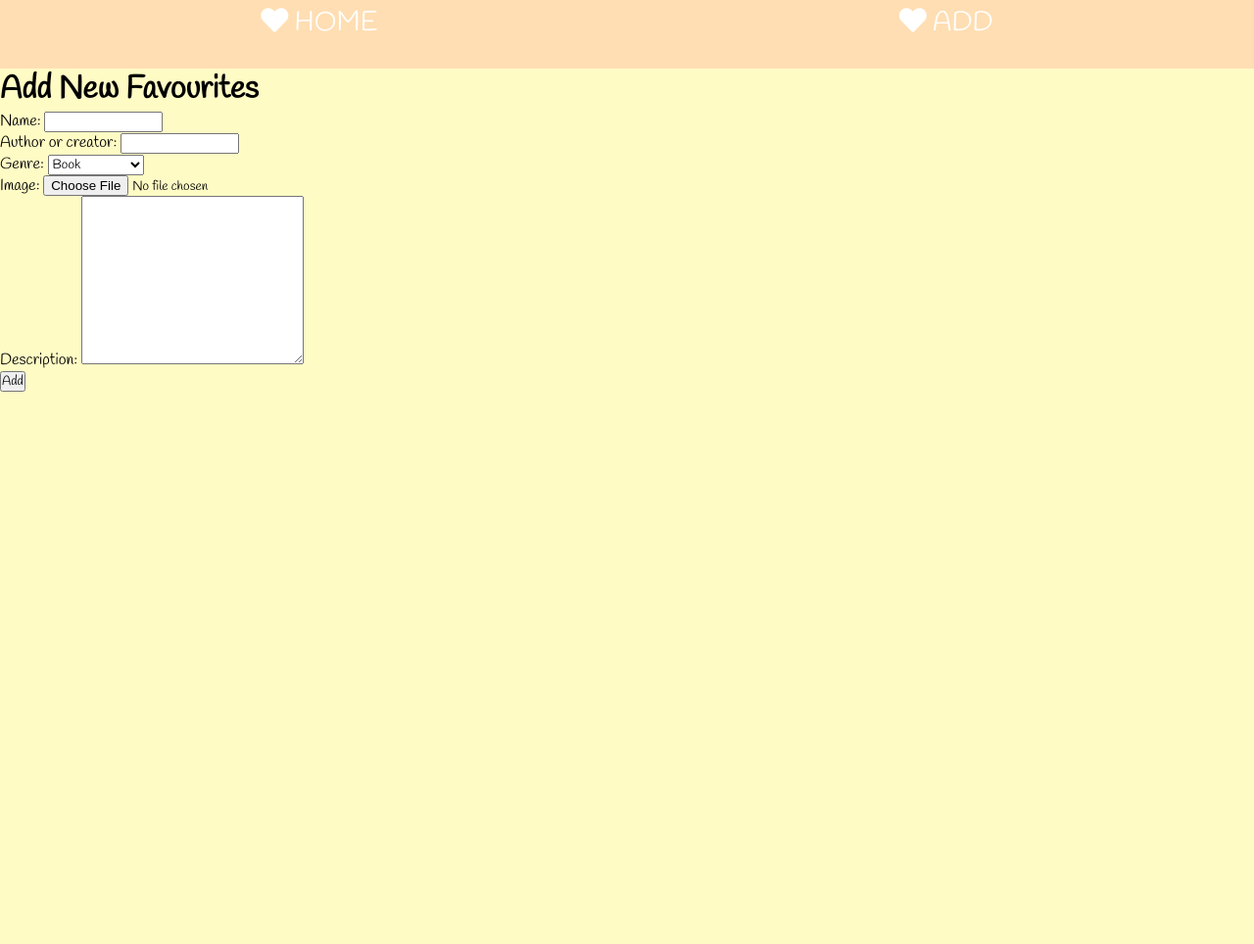
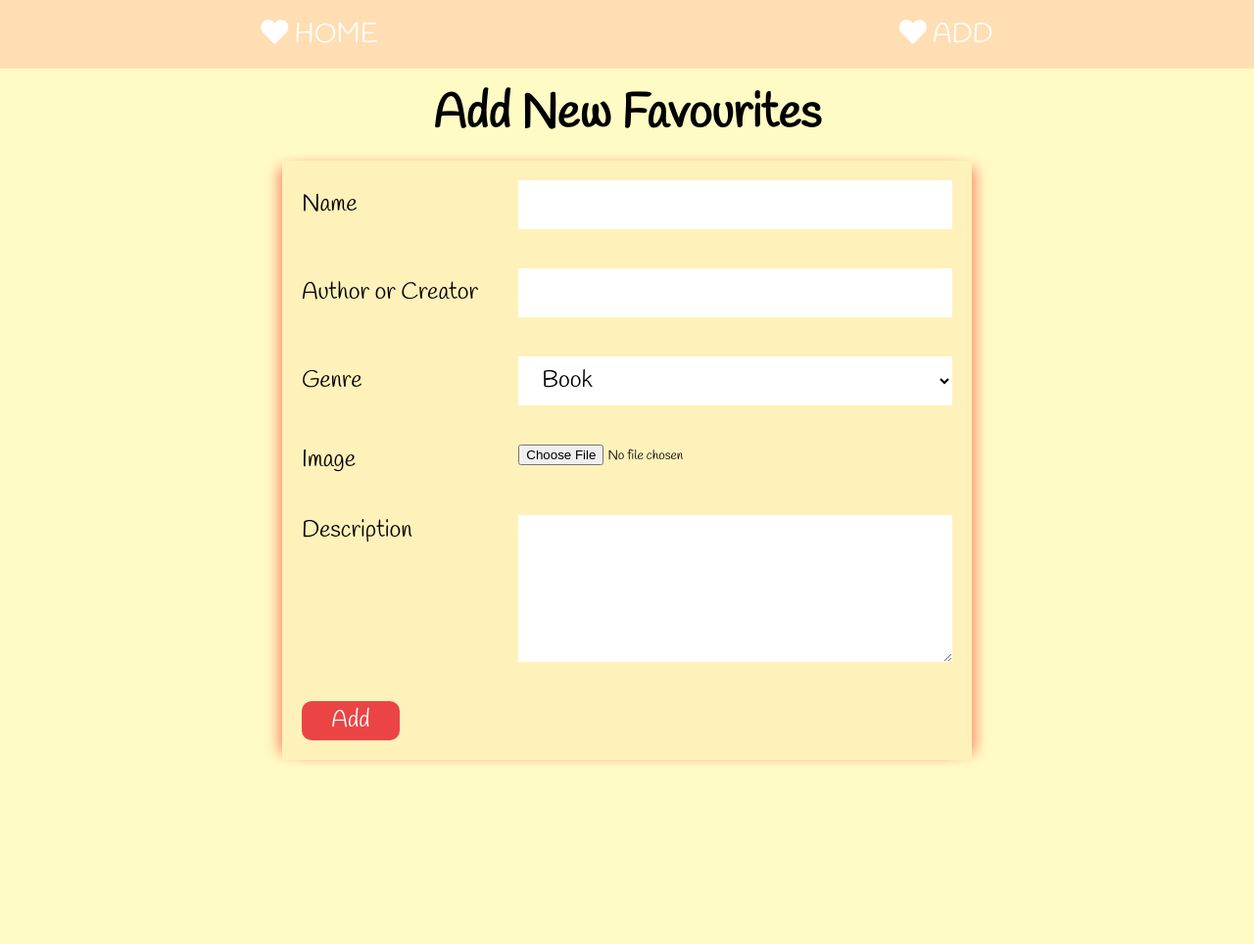
Before and after one commit to MahoMori/my_fav_list, a Django app: page /add/ in a window 1280 px wide. Shown: the whole page at 98% size. Before the commit the page ends 400 px from the top, so only its background shows below. Run offline with Django 3.2, Linux system fonts and the light colour scheme.

Commit message:
finished css

```diff
--- a/myfav/static/style.css
+++ b/myfav/static/style.css
@@ -14,7 +14,7 @@ body {
 
 /* ---------------------------- */
 /* base */
-header {
+nav {
     height: 70px;
     background-color: #ffdeb3;
 }
@@ -23,6 +23,7 @@ header {
     display: flex;
     justify-content: space-around;
     align-items: center;
+    height: 100%;
 }
 
 .nav-ul li{
@@ -206,7 +207,72 @@ hr {
 
 
 /* ---------------------------- */
-/* editmyfav.html */
+/* editmyfav.html & addfav.html*/
 .head-title {
     font-size: 3rem;
 }
+
+.error-msg {
+    color: #e93636;
+}
+
+.form-section {
+    position: relative;
+    height: 100vh;
+}
+
+.form-section form {
+    position: absolute;
+    left: 50%;
+    transform: translateX(-50%);
+    width: 55%;
+    padding: 20px;
+    background-color: #fff1ba;
+}
+
+.form-row {
+    display: grid;
+    grid-template-columns: 1fr 2fr;
+    margin-bottom: 40px;
+}
+
+.label {
+    font-size: 1.5rem;
+}
+
+.label-center {
+    display: flex;
+    align-items: center;
+}
+
+.input-select-area {
+    height: 50px;
+    font-size: 1.5rem;
+    padding: 0 20px;
+    border: none;
+    background-color: #fff;
+}
+
+.textarea {
+    height: 150px;
+    padding: 10px 10px;
+    font-size: 1.05rem;
+    border: none;
+    background-color: #fff;
+}
+
+.btn {
+    height: 40px;
+    width: 100px;
+    font-size: 1.5rem;
+    color: #fff;
+    background-color: #eb4444;
+    border: none;
+    border-radius: 10px;
+    cursor: pointer;
+    transition: background-color 0.2s;
+}
+
+.btn:hover {
+    background-color: #e93636;
+}
--- a/myfav/templates/base.html
+++ b/myfav/templates/base.html
@@ -14,7 +14,6 @@
     <title>My Favourites</title>
 </head>
 <body>
-    <header>
     <nav>
         <ul class="nav-ul">
             <li>
@@ -27,7 +26,6 @@
             </li>
         </ul>
     </nav>
-    </header>
 
 
     {% block content %}
--- a/myfav/templates/myfav/addfav.html
+++ b/myfav/templates/myfav/addfav.html
@@ -1,13 +1,68 @@
 {% extends 'base.html' %}
 
 {% block content %}
-<h1>Add New Favourites</h1>
-<h2>{{error}}</h2>
 
-<form method="POST" enctype="multipart/form-data">
+{% load static %}
+
+<style>
+    .form-section form {
+        box-shadow: -10px 0px 13px -7px rgba(255, 0, 0, 0.473), 10px 0px 13px -7px rgba(255, 0, 0, 0.473);
+    }
+
+    .btn {
+        background-color: #eb4444;
+        transition: background-color 0.2s;
+    }
+
+    .btn:hover {
+        background-color: #e93636;
+    }
+</style>
+
+<div class="head">
+    <h1 class="head-title">Add New Favourites</h1>
+    <h3 class="error-msg">{{error}}</h3>
+</div>
+
+<!-- <form method="POST" enctype="multipart/form-data">
     {% csrf_token %}
     {{form.as_p}}
     <button type="submit">Add</button>
-</form>
+</form> -->
+
+<section class="form-section">
+    <form method="POST" enctype="multipart/form-data">
+        {% csrf_token %}
+        <div class="form-row">
+            <label for="name" class="label label-center">Name</label>
+            <input required type="text" class="input-select-area" name="name" autocomplete="off">
+        </div>
+        <div class="form-row">
+            <label for="author_or_creator" class="label label-center">Author or Creator</label>
+            <input type="text" class="input-select-area" name="author_or_creator" autocomplete="off">
+            </div>
+        <div class="form-row">
+            <label for="genre" class="label label-center">Genre</label>
+            <select class="input-select-area" name="genre">
+                <option value="book">Book</option>
+                <option value="anime/manga">Anime/Manga</option>
+                <option value="movie">Movie</option>
+                <option value="music">Music</option>
+                <option value="game">Game</option>
+                <option value="food">Food</option>
+                <option value="other">Other</option>
+            </select>
+        </div>
+        <div class="form-row">
+            <label for="image" class="label label-center">Image</label>
+            <input type="file" name="image" accept="image/*">
+        </div>
+        <div class="form-row">
+            <label for="description" class="label">Description</label>
+            <textarea class="textarea" name="description"></textarea>
+        </div>
+        <button class="btn" type="submit">Add</button>
+    </form>
+</section>
 
 {% endblock %}
```
Also changed, not shown: myfav/templates/myfav/editmyfav.html (+35 -20 lines). Lines whose indentation alone changed are shown as unchanged.
